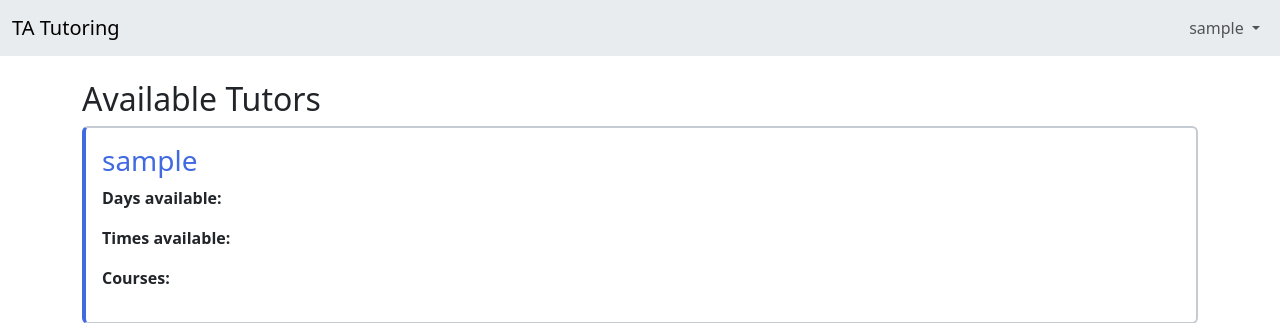
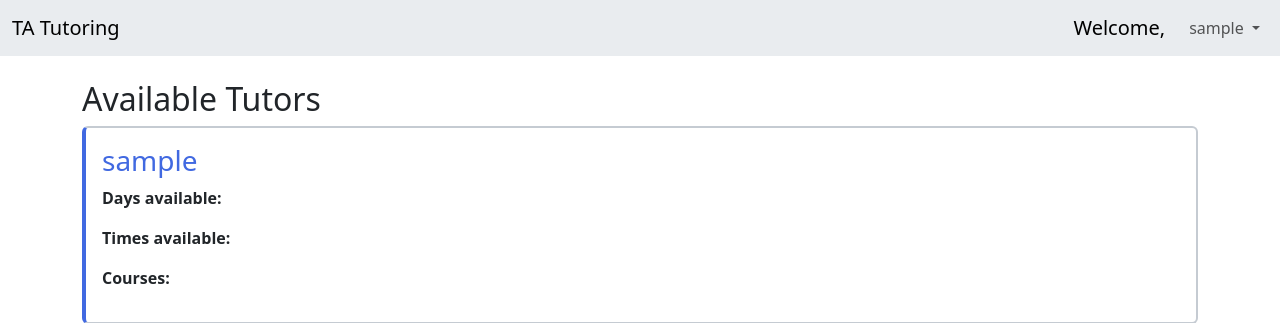
Before and after one commit to GartholomewIII/tutoringapp, a Django app: page / in a window 1280 px wide. Shown: the top 323 px of the page. Run offline with Django 5.2, Linux system fonts and the light colour scheme; the visitor is signed in with stand-in values (Sample User, id 1); data comes from the database, SQL or seed files in the repository.

Commit message:
added welcome text in navbar when logged in

```diff
--- a/templates/base.html
+++ b/templates/base.html
@@ -53,6 +53,7 @@
             </ul>
             <div class="mr-auto">
                 <ul class="navbar-nav">
+                    <a class="navbar-brand">Welcome, </a>
                 <li class="nav-item dropdown">
                 <a class="nav-link dropdown-toggle" href="#" role="button"
                     data-bs-toggle="dropdown" aria-expanded="false">
```
